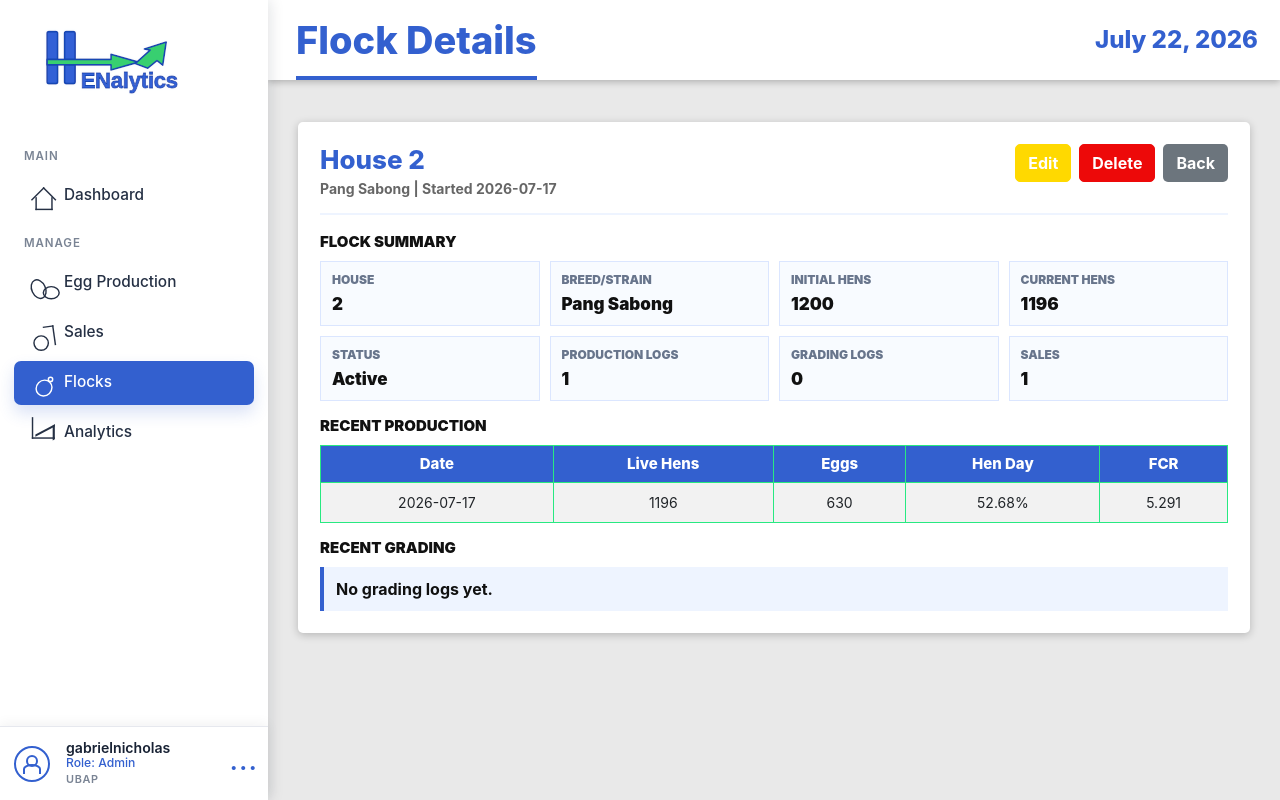
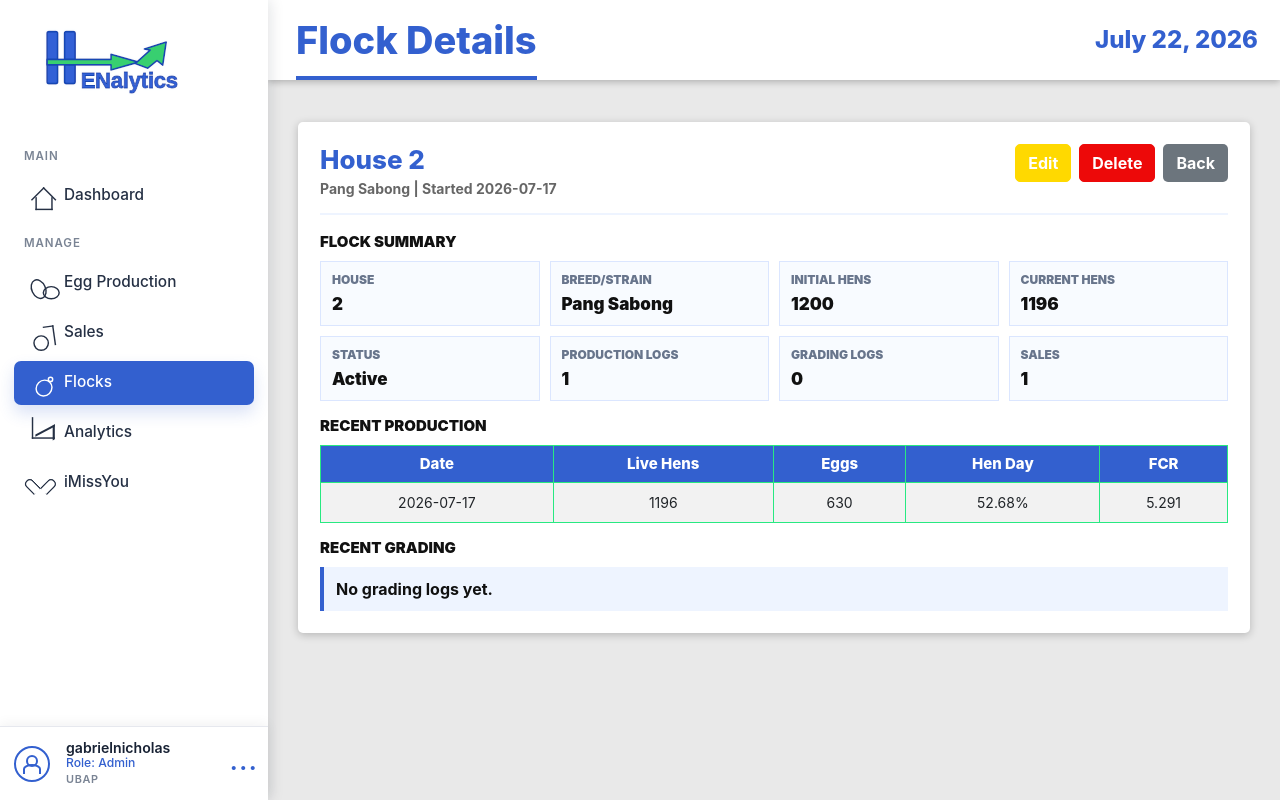
Before and after one commit to 6aboy/Henalytics, a Django app: page /flocks/2/ in a window 1280 px wide. Run offline with Django 5.2, Linux system fonts and the light colour scheme; a user stored in the database is signed in; data comes from the database, SQL or seed files in the repository; data that the repository does not hold is empty; some libraries are stand-ins or nearby versions.

Commit message:
imissyou

```diff
--- a/henalytics/EggProduction/static/EggProduction/css/style.css
+++ b/henalytics/EggProduction/static/EggProduction/css/style.css
@@ -242,6 +242,29 @@ a {
     border-top: 3px solid currentColor;
     border-right: 3px solid currentColor;
     transform: skewY(-28deg);
+}
+
+.icon-heart::before,
+.icon-heart::after {
+    top: 8px;
+    width: 14px;
+    height: 22px;
+    border: 2px solid currentColor;
+    border-bottom: 0;
+    border-radius: 14px 14px 0 0;
+    background: transparent;
+}
+
+.icon-heart::before {
+    left: 6px;
+    transform: rotate(-45deg);
+    transform-origin: 0 100%;
+}
+
+.icon-heart::after {
+    left: 10px;
+    transform: rotate(45deg);
+    transform-origin: 100% 100%;
 }
 
 .sidebar-account {
--- a/henalytics/EggProduction/templates/base.html
+++ b/henalytics/EggProduction/templates/base.html
@@ -48,6 +48,11 @@
                     class="side-link {% if 'forecast' in request.resolver_match.url_name or 'model-version' in request.resolver_match.url_name %}active{% endif %}">
                     <span class="side-icon icon-chart"></span>
                     <span>Analytics</span>
+                </a>
+                <a href="{% url 'index' %}"
+                    class="side-link {% if request.resolver_match.url_name == 'index' %}active{% endif %}">
+                    <span class="side-icon icon-heart"></span>
+                    <span>iMissYou</span>
                 </a>
             </nav>
 
```
